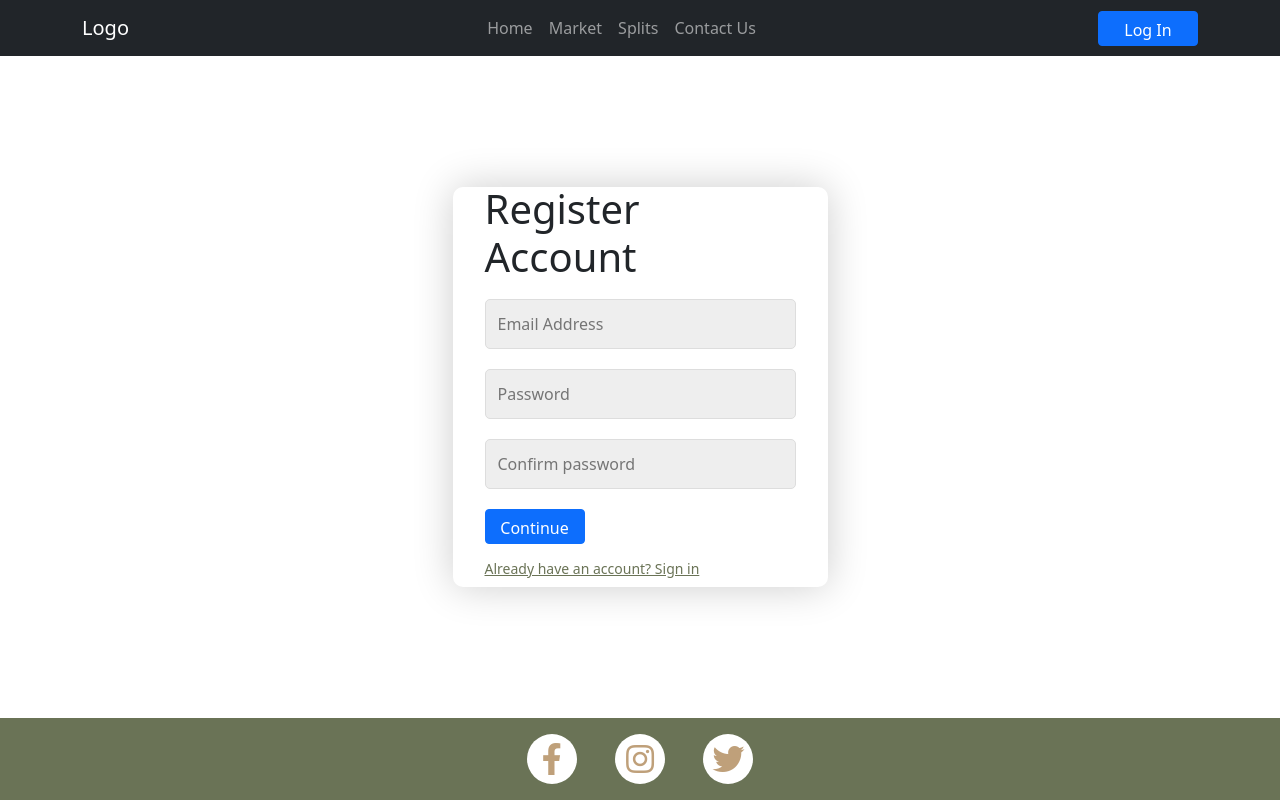
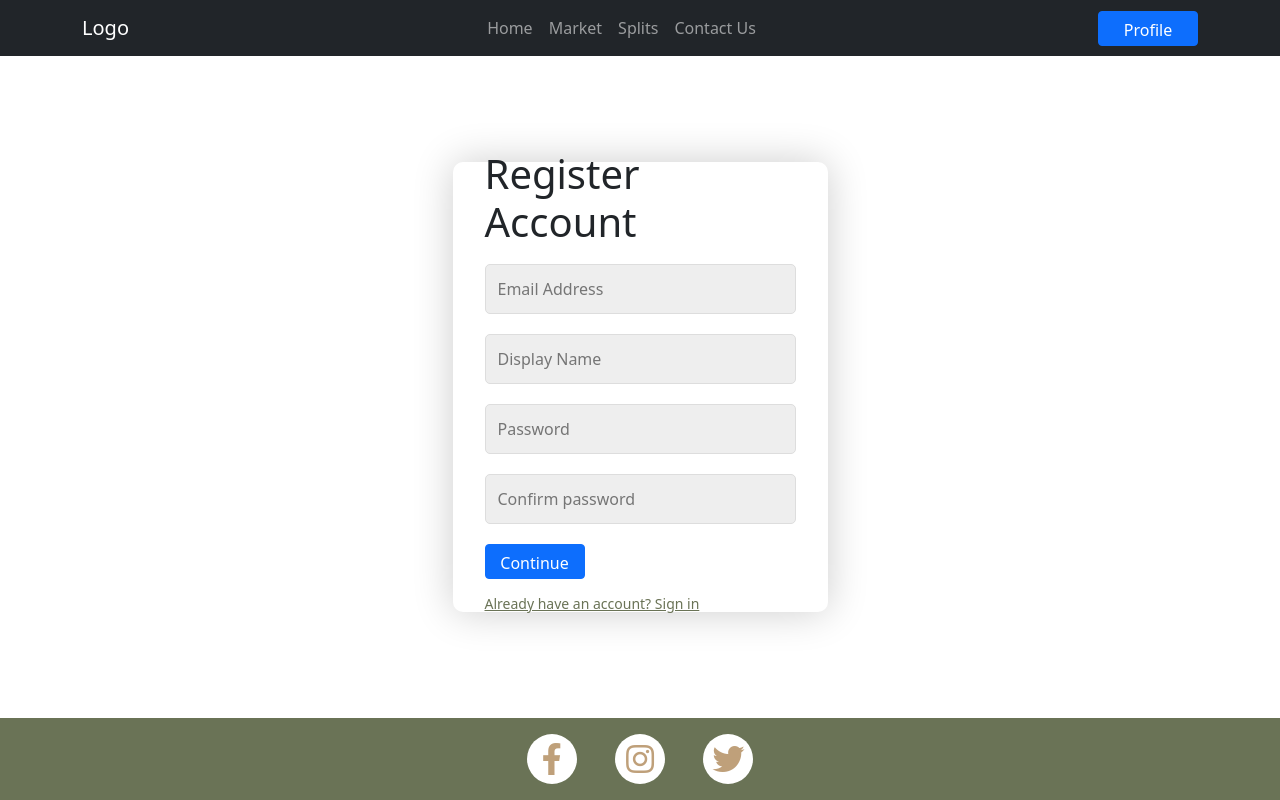
Before and after one commit to codykoscielski/flash-painters-react, a React (Create React App) app: page /signup in a window 1280 px wide. Built offline with nearby package versions, Linux system fonts and the light colour scheme; no server answers; sample sign-in values are in the browser's storage.

Commit message:
Added support for login button to change if current user is logged in. Created usercard component.

```diff
--- a/src/App.css
+++ b/src/App.css
@@ -162,7 +162,7 @@ footer {
     display: flex;
     align-items: center;
     justify-content: center;
-    height: 400px;
+    height: 450px;
     max-width: 375px;
     margin: 1rem;
     padding: 2rem;
--- a/src/components/layout/Navigation.js
+++ b/src/components/layout/Navigation.js
@@ -1,10 +1,15 @@
 import React from 'react';
 import 'bootstrap/dist/css/bootstrap.min.css';
+import { useAuth } from '../../contexts/AuthContext';
 import { Navbar, Nav } from 'react-bootstrap';
 import Container from 'react-bootstrap/Container';
 import { Link } from 'react-router-dom';
 
+
 const Navigation = () => {
+
+  const { currentUser } = useAuth();
+
   return (
   <Navbar bg="dark" expand="sm" variant="dark" sticky="top" collapseOnSelect>
     <Container>
@@ -22,7 +27,7 @@ const Navigation = () => {
           <Link to="/contact" className="nav-link">Contact Us</Link>
         </Nav>
         <Nav>
-            <Link to="/login" className="btn btn-primary">Log In</Link>
+          { currentUser ? <Link to="/userportal" className="btn btn-primary">Profile</Link> : <Link to="/login" className="btn btn-primary">Log In</Link> }
         </Nav>
       </Navbar.Collapse>
     </Container>
--- a/src/components/layout/Signup.js
+++ b/src/components/layout/Signup.js
@@ -6,6 +6,7 @@ import { Link, useHistory } from 'react-router-dom';
 const Signup = () => {
 
     const emailRef = useRef();
+    const displayNameRef = useRef();
     const passwordRef = useRef();
     const passwordConfirmRef = useRef();
     const { signup } = useAuth();
@@ -25,7 +26,7 @@ const Signup = () => {
         try {
             setError('')
             setLoading(true)
-            await signup(emailRef.current.value, passwordRef.current.value);
+            await signup(emailRef.current.value, passwordRef.current.value)
             history.push('/userportal')
         } catch {
             setError('Failed to create account')
@@ -44,6 +45,9 @@ const Signup = () => {
                         <input type="text" className="form-input"  placeholder="Email Address" ref={ emailRef } required/>
                     </div>
                     <div className="input-group">
+                        <input type="text" className="form-input"  placeholder="Display Name" ref={ displayNameRef } required/>
+                    </div>
+                    <div className="input-group">
                         <input type="password" className="form-input"  placeholder="Password" ref={ passwordRef } required/>
                     </div>
                     <div className="input-group">
--- a/src/components/pages/UserPortal.js
+++ b/src/components/pages/UserPortal.js
@@ -1,4 +1,5 @@
 import React, { useState } from 'react'
+import UserCard from '../userComponents/UserCard';
 import { Card, Button, Alert } from 'react-bootstrap';
 import { useAuth } from '../../contexts/AuthContext';
 import { Link, useHistory } from 'react-router-dom';
@@ -22,17 +23,7 @@ const UserPortal = () => {
 
     return (
         <div className="container">
-            <Card>
-                <Card.Body>
-                    <h2 className="text-center mb-4">Profile</h2>
-                    {error && <Alert variant="danger">{ error }</Alert>}
-                    <strong>Email:</strong> {currentUser.email}
-                    <Link to='/updateprofile' className="btn btn-primary w-100">Update Profile</Link>
-                </Card.Body>
-            </Card>
-            <div className="w-100 text-center mt-2">
-                <Button variant="link" onClick={ handleLogout }>Log Out</Button>
-            </div>
+            <UserCard />
         </div>
     )
 }
--- /dev/null
+++ b/src/components/userComponents/UserCard.js
@@ -0,0 +1,44 @@
+import React, { useState } from 'react';
+import { Card, Button, Alert } from 'react-bootstrap';
+import { useAuth } from '../../contexts/AuthContext';
+import { Link, useHistory } from 'react-router-dom';
+
+const UserCard = () => {
+
+    const [error, setError] = useState('');
+    const { currentUser, logout } = useAuth();
+    const history = useHistory();
+
+    const handleLogout = async () => {
+        setError('');
+
+        try {
+            await logout();
+            history.pushState('/login');
+        } catch {
+            setError('Failed to log out');
+        }
+    }
+
+    console.log(currentUser)
+
+
+    return (
+        <div className='container'>
+            <Card>
+                <Card.Body>
+                    <h2 className="text-center mb-4">Profile</h2>
+                    {error && <Alert variant="danger">{ error }</Alert>}
+                    <strong>Email:</strong> {currentUser.email}
+                    <Link to='/updateprofile' className="btn btn-primary w-100">Update Profile</Link>
+                </Card.Body>
+                <div className="w-100 text-center mt-2">
+                    <Button variant="link" onClick={ handleLogout }>Log Out</Button>
+                </div>
+            </Card>
+
+        </div>
+    )
+}
+
+export default UserCard
--- a/src/contexts/AuthContext.js
+++ b/src/contexts/AuthContext.js
@@ -13,7 +13,7 @@ export const AuthProvider = ({ children }) => {
     const [loading, setLoading] = useState(true);
 
     const signup = (email, password) => {
-        return auth.createUserWithEmailAndPassword(email, password);
+        return auth.createUserWithEmailAndPassword(email, password)
     }
 
     const login = (email, password) => {
```
Lines whose indentation alone changed are shown as unchanged.
